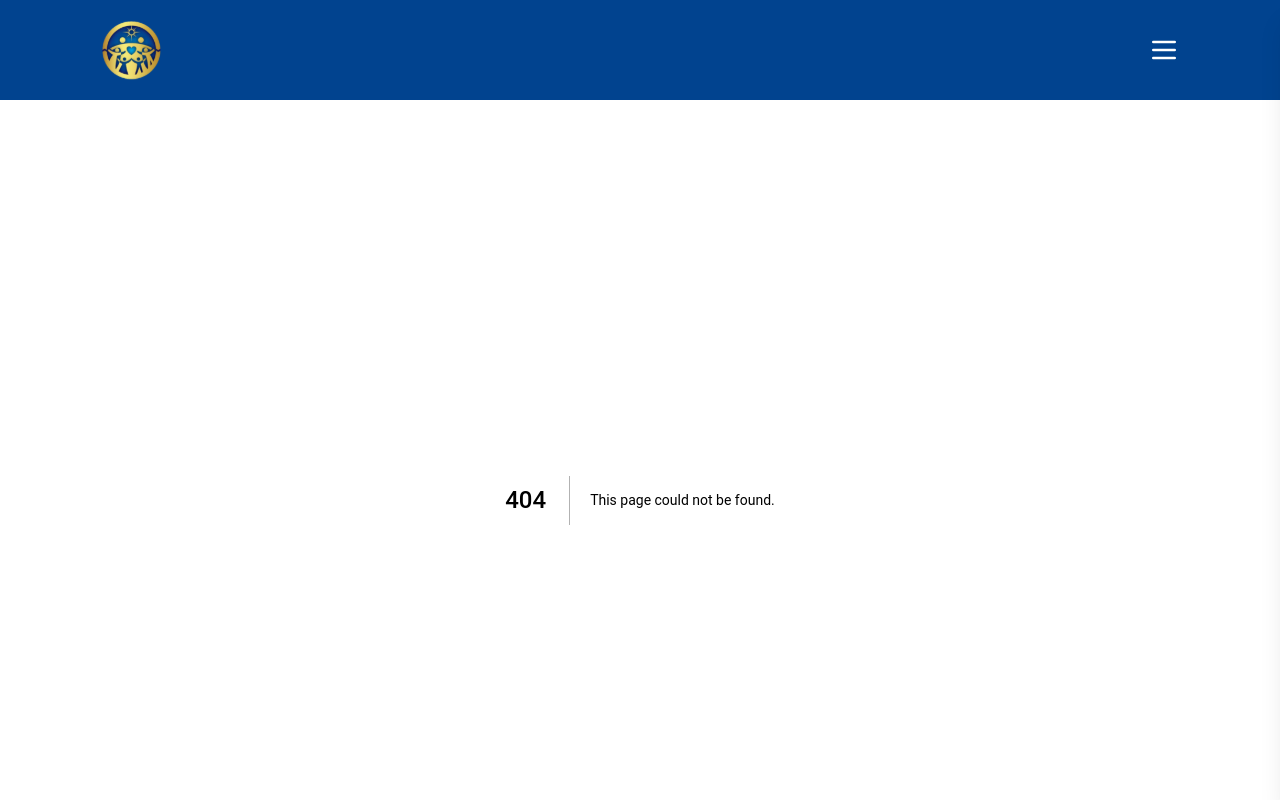
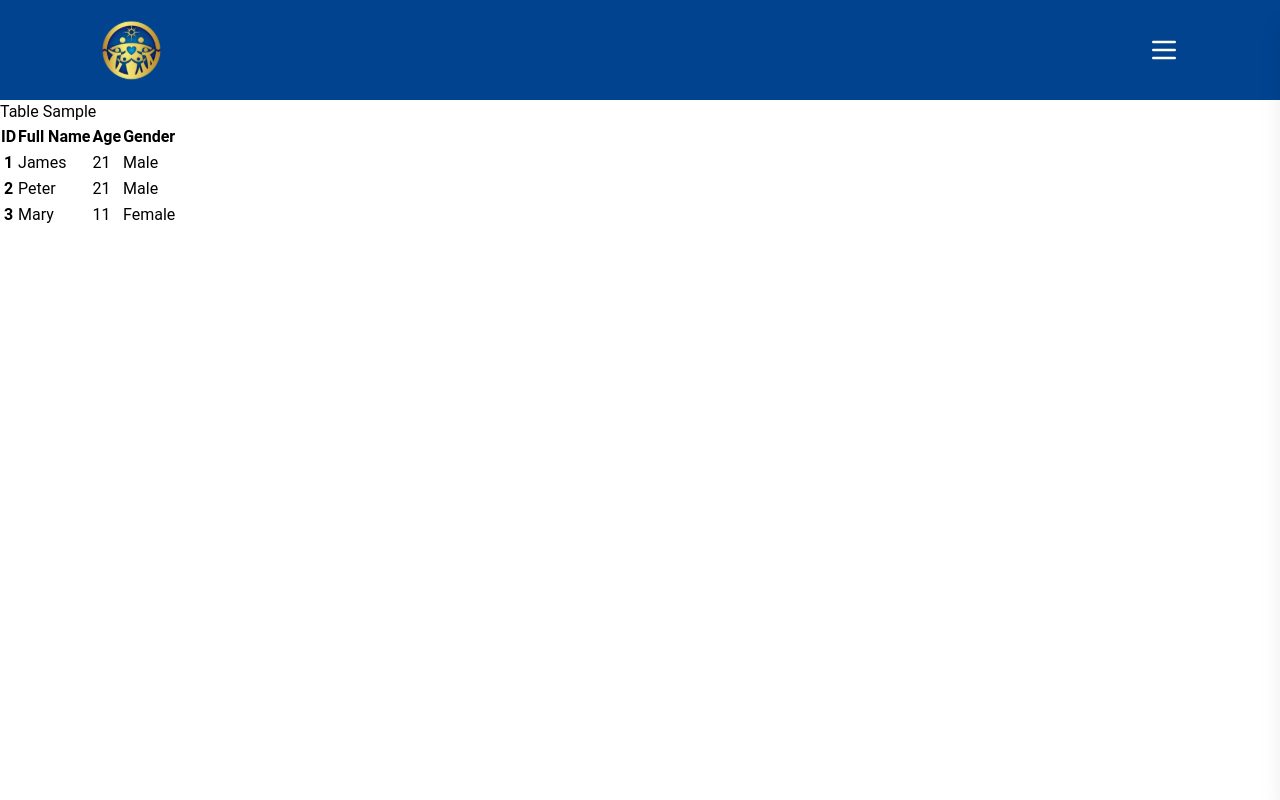
Before and after one commit to CoderTofu/FFWPU_System, a Next.js app: page /sample in a window 1280 px wide. Before the commit this address had no page. Shown: the top 800 px of the page. Built offline with nearby package versions, Linux system fonts and the light colour scheme.

Commit message:
table sample hardcoded

```diff
--- /dev/null
+++ b/src/app/(tutorial)/sample/page.tsx
@@ -0,0 +1,13 @@
+import Table from "@/components/Table";
+
+export default function JamesPage() {
+    return (<div>
+        <h1>Table Sample</h1>
+
+        <Table/>
+
+    </div>
+
+
+    );
+}
--- /dev/null
+++ b/src/components/Table.tsx
@@ -0,0 +1,36 @@
+export default function Table(){
+    return (<div className="App">
+        <table>
+            <thead>
+                <tr>
+                    <th>ID</th>
+                    <th>Full Name</th>
+                    <th>Age</th>
+                    <th>Gender</th>
+                </tr>
+            </thead>
+            <tbody>
+                <tr>
+                    <th>1</th>
+                    <td>James</td>
+                    <td>21</td>
+                    <td>Male</td>
+                </tr>
+                <tr>
+                    <th>2</th>
+                    <td>Peter</td>
+                    <td>21</td>
+                    <td>Male</td>
+                </tr>
+                <tr>
+                    <th>3</th>
+                    <td>Mary</td>
+                    <td>11</td>
+                    <td>Female</td>
+                </tr>
+            </tbody>
+
+        </table>
+    </div>);
+
+}
```
